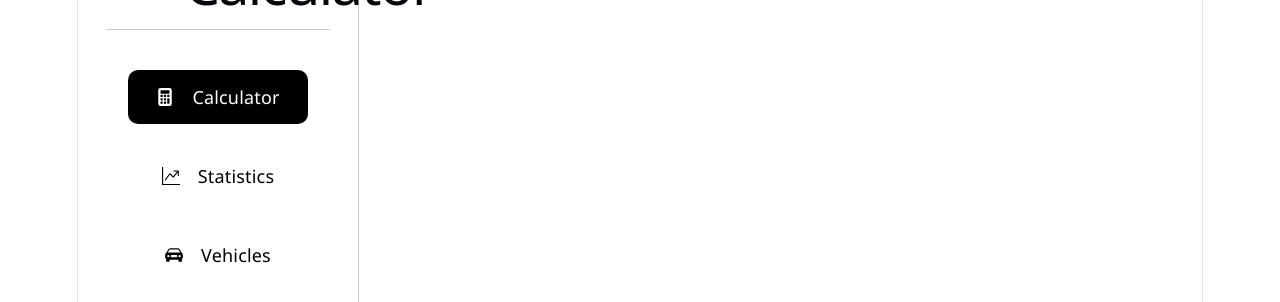
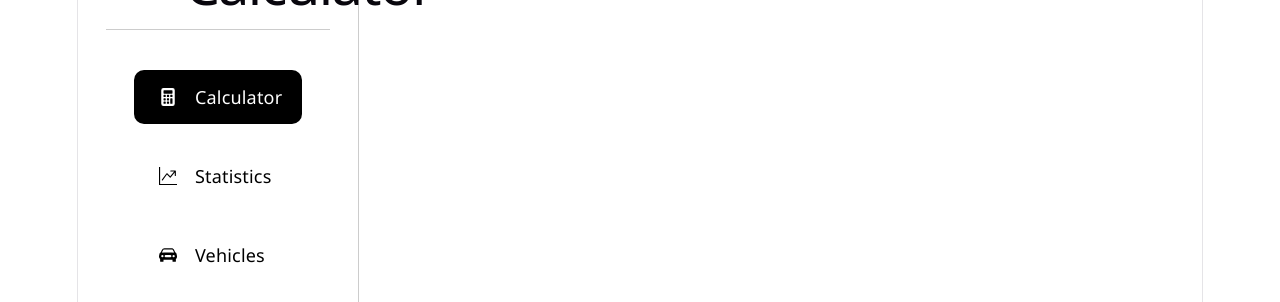
Before and after one commit to jedtherooster/Fuel, a React (Vite) app in the folder client/: page / in a window 1280 px wide. Shown: the part 130-432 px from the top of the page. Built offline with nearby package versions, Linux system fonts and the light colour scheme.

Commit message:
Add button click functionality

```diff
--- a/client/src/App.css
+++ b/client/src/App.css
@@ -64,16 +64,22 @@
 .button {
   background-color: white;
   color: black;
-  width: 80%;
+  width: 75%;
   height: 3em;
   display: flex;
-  justify-content: center;
+  justify-content: flex-start;
   align-items: center;
   border-radius: 10px;
   gap: 1em;
+  padding-left: 25px;
 }
 
 .button .icon {
   width: 18px;
   height: 18px;
 }
+
+.button:hover {
+  user-select: none;
+  cursor: pointer;
+}
--- a/client/src/components/Sidebar.jsx
+++ b/client/src/components/Sidebar.jsx
@@ -1,10 +1,16 @@
-import React from "react";
+import React, { useState } from "react";
 import logoSVG from "../assets/fuel-pump-fill.svg";
 import CalculatorIcon from "../assets/calculator-fill.svg?react";
 import VehicleIcon from "../assets/car-front-fill.svg?react";
 import StatisticsIcon from "../assets/graph-up-arrow.svg?react";
 
 function Sidebar() {
+  const [activePage, setActivePage] = useState("calculator");
+
+  function handlePageClick(pageName) {
+    setActivePage(pageName);
+  }
+
   return (
     <div className="sidebar-container">
       <div className="sidebar-logo-container">
@@ -16,15 +22,24 @@ function Sidebar() {
         </div>
       </div>
       <div className="sidebar-button-container">
-        <div className="sidebar-calculator button selected">
+        <div
+          className={`sidebar-calculator button ${activePage === "calculator" ? "selected" : ""}`}
+          onClick={() => handlePageClick("calculator")}
+        >
           <CalculatorIcon className="icon"></CalculatorIcon>
           <p>Calculator</p>
         </div>
-        <div className="sidebar-stats button">
+        <div
+          className={`sidebar-stats button ${activePage === "statistics" ? "selected" : ""}`}
+          onClick={() => handlePageClick("statistics")}
+        >
           <StatisticsIcon className="icon"></StatisticsIcon>
           <p>Statistics</p>
         </div>
-        <div className="sidebar-vehicles button">
+        <div
+          className={`sidebar-vehicles button ${activePage === "vehicles" ? "selected" : ""}`}
+          onClick={() => handlePageClick("vehicles")}
+        >
           <VehicleIcon className="icon"></VehicleIcon>
           <p>Vehicles</p>
         </div>
```
